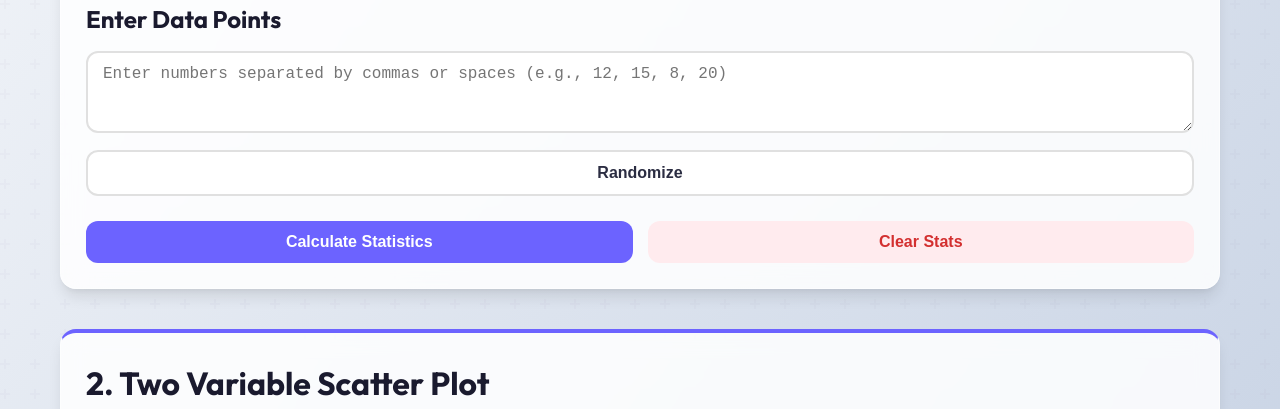
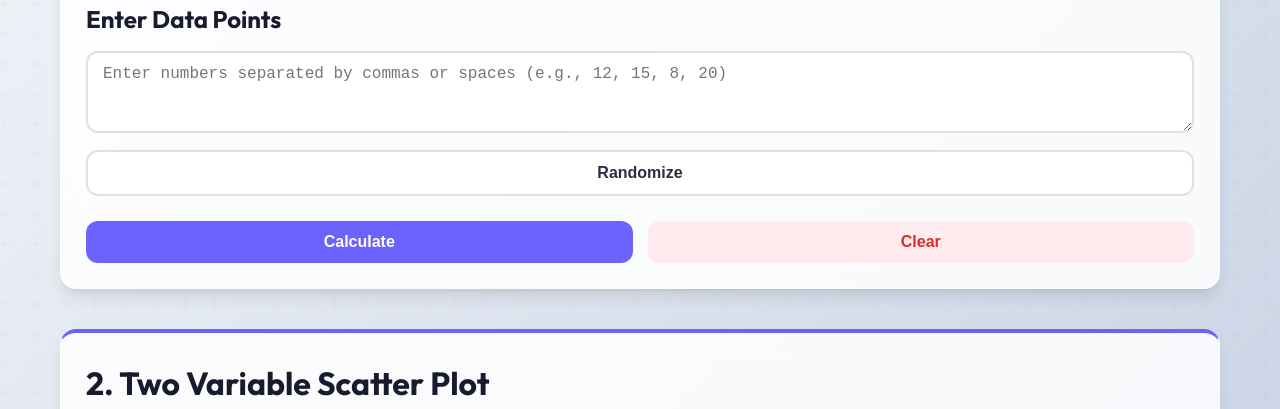
Before and after one commit to isobonk/math, a plain HTML site: page DataManage/index.html in a window 1280 px wide. Both pictures are taken after a click on the button "Data Analysis". Shown: the part 391-800 px from the top of the page. Drawn offline with nearby package versions, Linux system fonts and the light colour scheme.

Commit message:
Update button labels: Calculate and Clear

```diff
--- a/DataManage/index.html
+++ b/DataManage/index.html
@@ -56,9 +56,9 @@
                     </div>
 
                     <div class="controls-grid" style="margin-top: 25px;">
-                        <button class="btn btn-primary" onclick="analyzeData()">Calculate Statistics</button>
+                        <button class="btn btn-primary" onclick="analyzeData()">Calculate</button>
                         <button class="btn btn-error" onclick="clearStats()"
-                            style="background-color: #ffebee; color: #d32f2f;">Clear Stats</button>
+                            style="background-color: #ffebee; color: #d32f2f;">Clear</button>
                     </div>
                 </div>
             </div>
```
